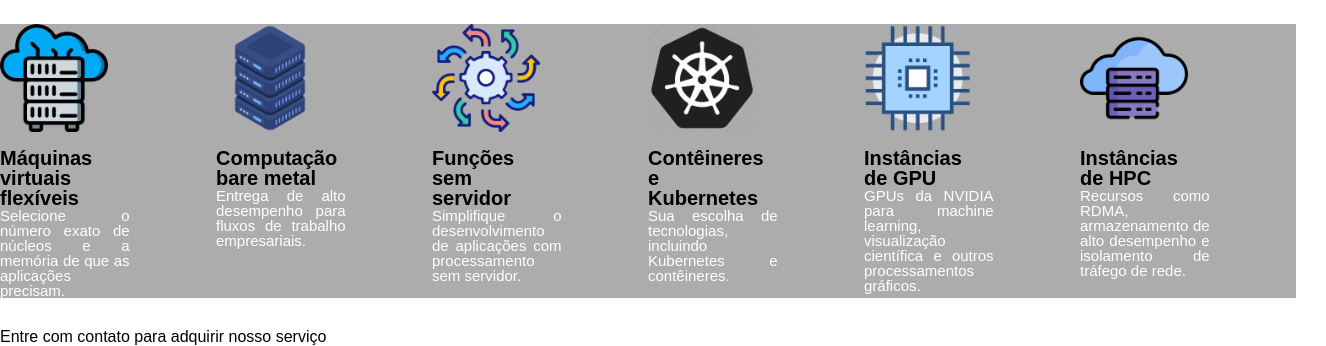
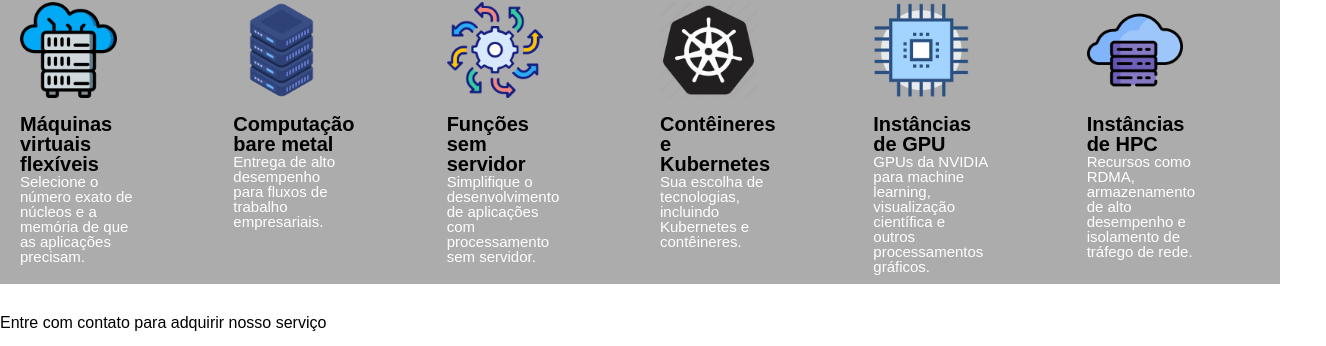
Before and after one commit to gr-Soares/Site, a plain HTML site: page pages/produtos.html in a window 1280 px wide. Shown: the part 700-1046 px from the top of the page, 1326 px wide, since content can reach past the window. Drawn offline with Linux system fonts and the light colour scheme.

Commit message:
Produtos Finalizados

```diff
--- a/css/produtos.css
+++ b/css/produtos.css
@@ -61,7 +61,7 @@ p {
 }
 
 .main {
-    width: 90%;
+    width: 100%;
     margin: 0;
 }
 
@@ -140,14 +140,16 @@ section {
 .prod-menu {
     display: inline-flex;
     justify-content:space-between;
-    width: 125%;
-    margin: 30px;
+    width: 100%;
+    margin: 30px 0px 30px 0px;
     margin-left: 0px;
     background-color: rgb(172, 172, 172) ;
+    padding-top: 15px;
+    padding-bottom: 10px;
 }
 
 .section-prod {
-    width: 90%;
+    width: 100%;
     margin-top: 7%;
 }
 .section-ptext {
@@ -155,11 +157,13 @@ section {
     width: 60%;
     font-size: 15px;
     line-height: 15px;
+    text-align: left;
 }
 .position{
     display: flex;
     flex-direction: column;
     width: 20%;
+    margin-left: 20px;
 }
 .section-title2{
     margin-top: -22px;
--- a/pages/produtos.html
+++ b/pages/produtos.html
@@ -60,7 +60,6 @@
             </div>
         </section>
         <section class="section-prod">
-            <div>
                 <h2 class="section-title2">
                     WebCloud Resources
                 </h2>
```
